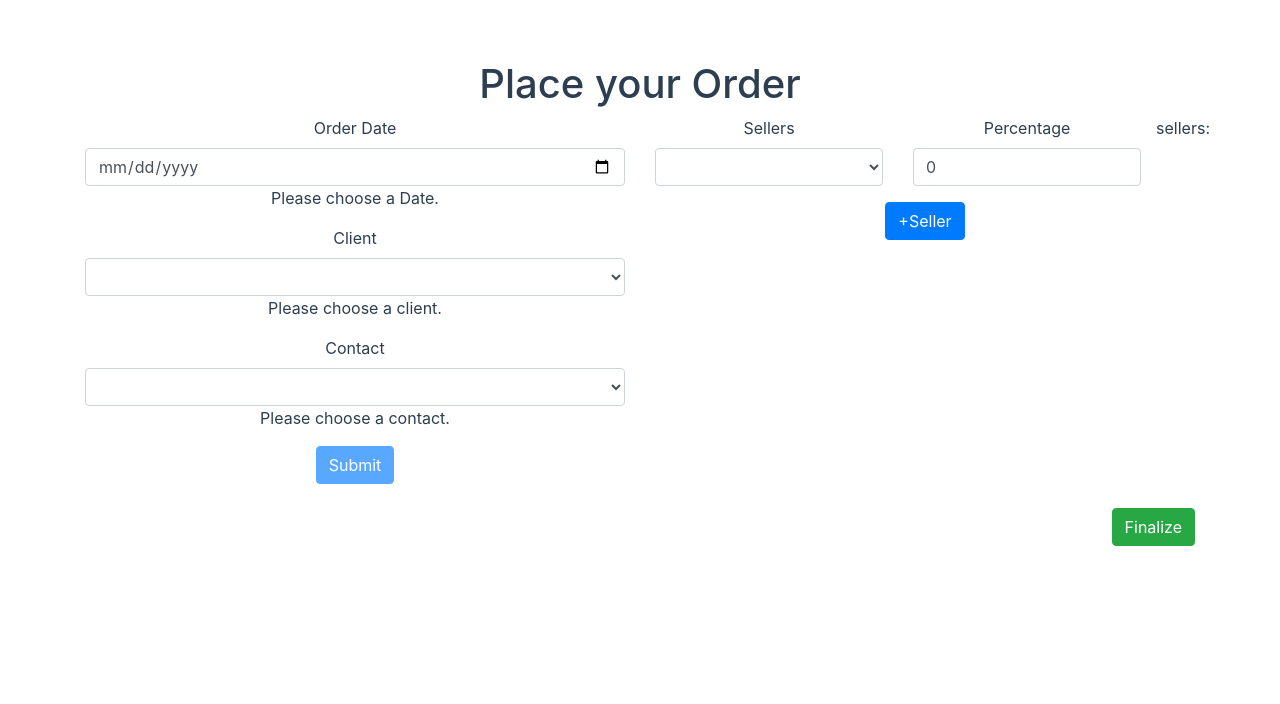
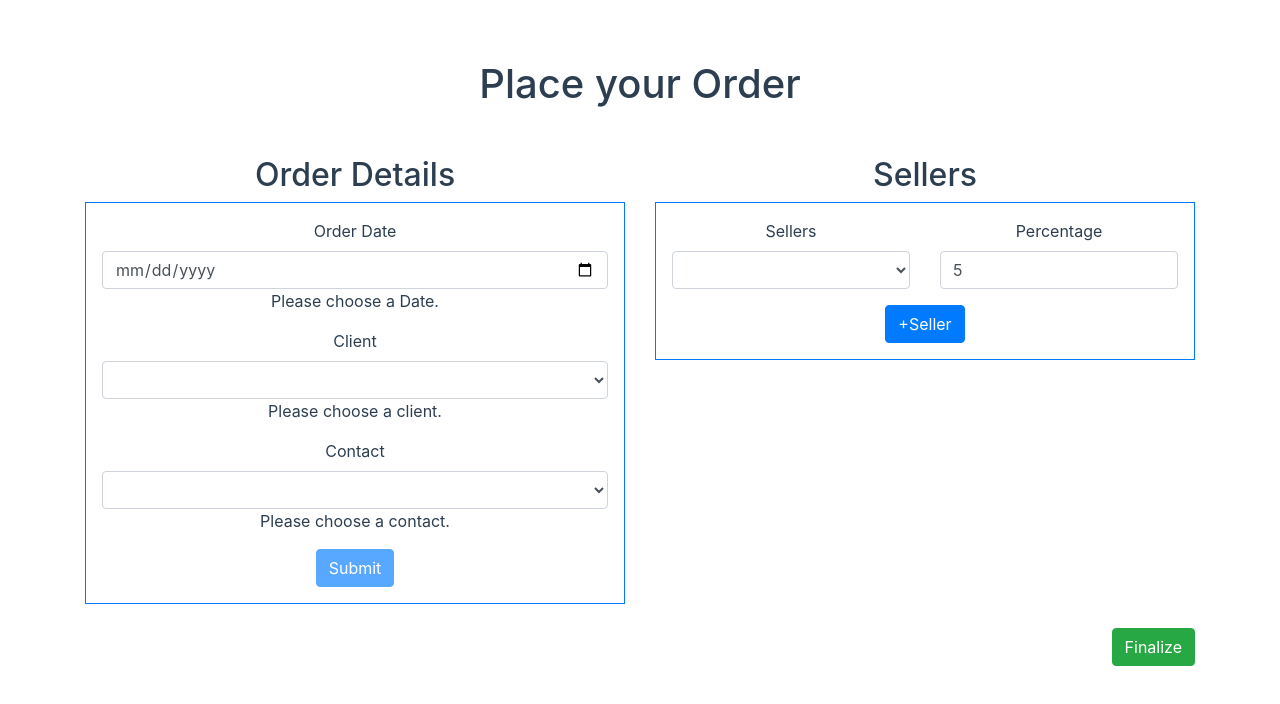
Before and after one commit to sunnyvilles/ordering-system-vue-vuex, a Vue app: page / in a window 1280 px wide. Shown: the top 704 px of the page. Built offline with nearby package versions, Linux system fonts and the light colour scheme; the HTML template or start-up script is replaced by a standard one.

Commit message:
doc readme

```diff
--- a/public/index.html
+++ /dev/null
@@ -1,20 +0,0 @@
-<!DOCTYPE html>
-<html lang="en">
-  <head>
-    <meta charset="utf-8" />
-    <meta http-equiv="X-UA-Compatible" content="IE=edge" />
-    <meta name="viewport" content="width=device-width,initial-scale=1.0" />
-    <link rel="icon" href="<%= BASE_URL %>favicon.ico" />
-    <title>codesandbox</title>
-  </head>
-  <body>
-    <noscript>
-      <strong
-        >We're sorry but codesandbox doesn't work properly without JavaScript
-        enabled. Please enable it to continue.</strong
-      >
-    </noscript>
-    <div id="app"></div>
-    <!-- built files will be auto injected -->
-  </body>
-</html>
--- a/src/components/CurrentOrder.vue
+++ b/src/components/CurrentOrder.vue
@@ -1,24 +1,34 @@
 <template>
   <div class="container">
-    <h1>Place your Order</h1>
+    <h1 class="mb-5">Place your Order</h1>
     <div class="row">
       <div class="col-sm">
-        <OrderDetails
-          :orderDetails="currentOrder.orderDetails"
-          @order-details-submit="updateOrderDetails($event)"
-        ></OrderDetails>
+        <h2>Order Details</h2>
+        <div class="border border-primary p-3">
+
+          <OrderDetails
+            :orderDetails="currentOrder.orderDetails"
+            @order-details-submit="updateOrderDetails($event)"
+          ></OrderDetails>
+        </div>
       </div>
       <div class="col-sm">
-        <Sellers></Sellers>
+        <h2>Sellers</h2>
+        <div class="border border-primary p-3">
+          <Sellers></Sellers>
+        </div>
       </div>
     </div>
     <br />
     <button
       class="btn btn-success float-right"
       @click.prevent="onFinalizeOrder"
+      :disabled="currentOrder.finalize"
     >
       Finalize
     </button>
+
+    <div v-if="currentOrder.finalize"> This order has been finalized</div>
   </div>
 </template>
 
@@ -53,6 +63,7 @@ export default {
     },
 
     onFinalizeOrder() {
+      this.currentOrderCopy.finalize = true;
       this.$store.dispatch("finalizeOrder", this.currentOrderCopy);
     },
   },
--- a/src/components/OrderDetails/OrderDetails.vue
+++ b/src/components/OrderDetails/OrderDetails.vue
@@ -28,8 +28,8 @@
         <div v-show="!isClientValid">Please choose a client.</div>
       </div>
       <div class="form-group">
-        <label for="client">Contact</label>
-        <select class="form-control" id="client" v-model="form.contact">
+        <label for="contact">Contact</label>
+        <select class="form-control" id="contact" v-model="form.contact">
           <option></option>
           <option
             v-for="contact in getContacts"
@@ -77,7 +77,7 @@ export default {
   },
   methods: {
     ...mapActions(["fetchClients", "fetchContactOfClient"]),
-    onSubmit(data) {
+    onSubmit() {
       this.$emit("order-details-submit", this.form);
     },
   },
--- a/src/components/Sellers/Seller.vue
+++ b/src/components/Sellers/Seller.vue
@@ -3,7 +3,7 @@
     <div class="col-sm">
       <div class="form-group">
         <label for="seller">Sellers</label>
-        <select class="form-control" name="seller" v-model="currentSeller">
+        <select class="form-control" name="seller" v-model="currentSeller.seller">
           <option></option>
           <option
             v-for="sellerObj in sellers"
@@ -25,20 +25,19 @@
           class="form-control"
           name="percentage"
           required
-          v-model="percentage"
+          v-model="currentSeller.percentage"
         />
         <div v-show="!isPercentageValid">
           Please choose a percentage value between 0.001 and 100.
         </div>
       </div>
     </div>
-    sellers: {{ sellers }}
   </div>
 </template>
 
 <script>
 export default {
-  props: { sellers: Object, seller: Object },
+  props: { sellers: Array, seller: Object },
   data() {
     return {
       percentage: 0,
@@ -46,7 +45,7 @@ export default {
     };
   },
   mounted() {
-    this.currentSeller = this.seller;
+    this.currentSeller = this.seller; // has id, seller, percentage
   },
   computed: {
     isPercentageValid() {
--- a/src/components/Sellers/Sellers.vue
+++ b/src/components/Sellers/Sellers.vue
@@ -2,7 +2,7 @@
   <div class="sellers-container">
     <form>
       <template v-for="s in addedSellers">
-        <Seller :key="s.sid" :seller="s" :sellers="getSellers"></Seller>
+        <Seller :key="s.objId" :seller="s" :sellers="getSellers"></Seller>
       </template>
 
       <button type="submit" class="btn btn-primary" @click.prevent="addSeller">
@@ -33,7 +33,7 @@ export default {
   },
   methods: {
     addSeller() {
-      let newSeller = { id: this.sellerId, seller: null, percentage: 0 };
+      let newSeller = { objId: this.sellerId, seller: null, percentage: 5 };
       this.addedSellers.push(newSeller);
       this.sellerId = this.sellerId + 1;
     },
@@ -43,7 +43,7 @@ export default {
   },
   computed: {
     getSellers() {
-      return this.$store.getters.fetchSellers;
+      return this.$store.getters.getSellers;
     },
   },
 };
--- a/src/store/actions.js
+++ b/src/store/actions.js
@@ -17,12 +17,11 @@ export default {
     const sellerList = [
       { id: 1, name: "Seller A" },
       { id: 2, name: "Seller B" },
-      { id: 1, name: "Seller C" }
+      { id: 3, name: "Seller C" }
     ];
     context.commit("fetchSellers", { sellerList });
   },
   finalizeOrder(context, currentOrder) {
-    console.log("in action");
     context.commit("finalizeOrder", currentOrder);
   }
 };
```
Also changed, not shown: package.json (line endings or trailing spaces), 2 other files (tests, documents, lock files or other folders).
